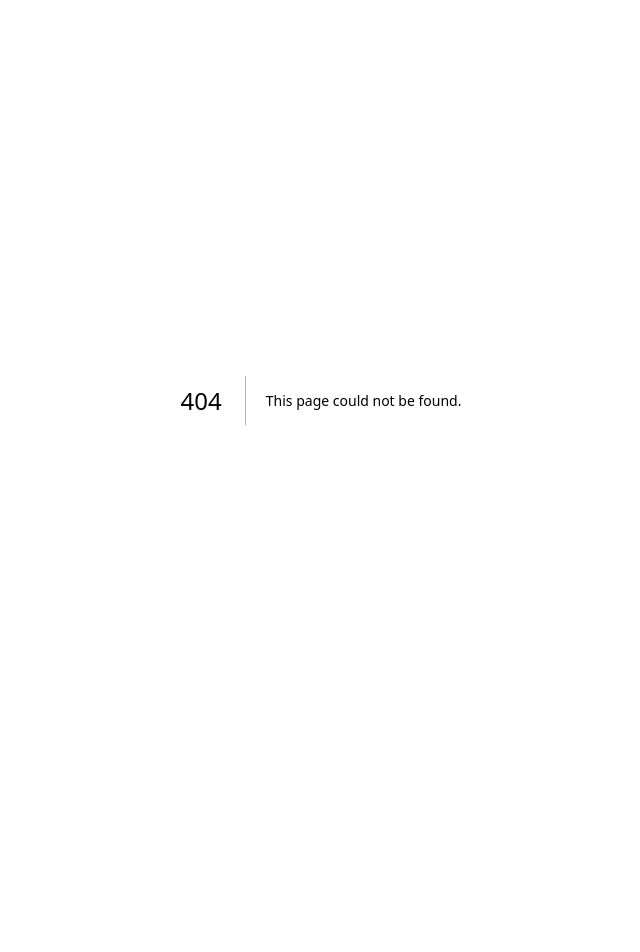
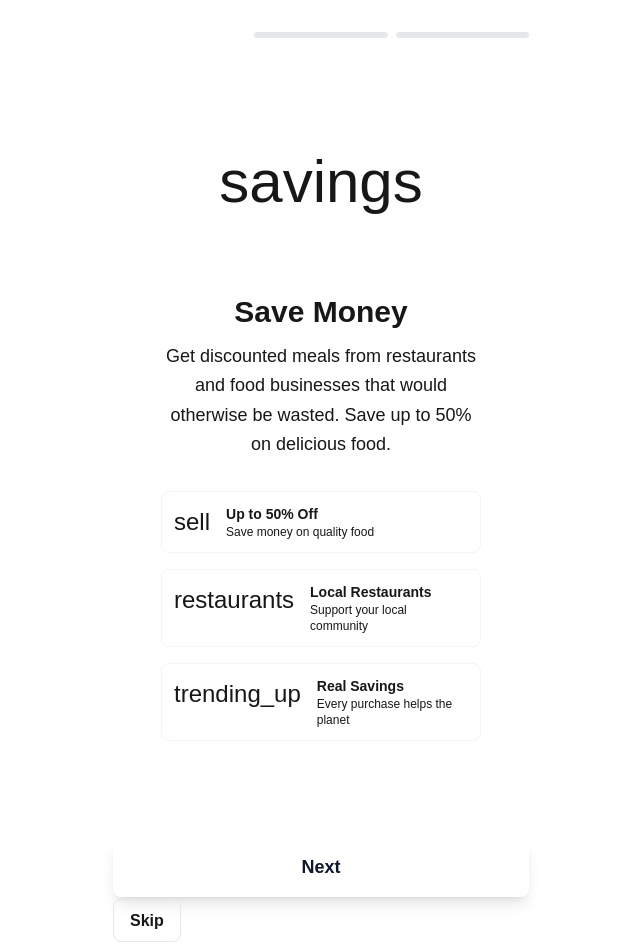
Before and after one commit to ms-hamid/SaveBite, a Next.js app in the folder frontend/: page /onboarding/economy in a window 1280 px wide. Before the commit this address had no page. Shown: the top 952 px of the page, without its empty margins (319-959 px from the left). Before the commit the page ends 800 px from the top, so only its background shows below. Built offline with nearby package versions, Linux system fonts and the light colour scheme.

Commit message:
add: onboarding page, still need to set to open when customer open the website for the first time

```diff
--- /dev/null
+++ b/frontend/src/app/onboarding/economy/page.tsx
@@ -0,0 +1,99 @@
+'use client';
+
+import Link from 'next/link';
+
+export default function OnboardingEconomyPage() {
+  return (
+    <div className="min-h-screen bg-gradient-to-b from-primary/10 to-background-light dark:from-primary/5 dark:to-background-dark flex flex-col max-w-md mx-auto px-4">
+      {/* Progress Indicator */}
+      <div className="pt-8 pb-4">
+        <div className="flex gap-2 justify-center">
+          {[1, 2, 3].map((step) => (
+            <div
+              key={step}
+              className={`h-1.5 flex-1 rounded-full transition-all ${
+                step === 1
+                  ? 'bg-primary'
+                  : 'bg-gray-200 dark:bg-gray-700'
+              }`}
+            />
+          ))}
+        </div>
+      </div>
+
+      {/* Main Content */}
+      <div className="flex-1 flex flex-col items-center justify-center py-12 text-center">
+        {/* Icon */}
+        <div className="w-40 h-40 mb-8 flex items-center justify-center rounded-full bg-gradient-to-br from-primary/20 to-primary/10 dark:from-primary/10 dark:to-primary/5">
+          <span className="material-symbols-outlined text-6xl text-primary">
+            savings
+          </span>
+        </div>
+
+        {/* Title */}
+        <h1 className="text-3xl font-bold text-text-main-light dark:text-text-main-dark mb-3">
+          Save Money
+        </h1>
+
+        {/* Description */}
+        <p className="text-text-sub-light dark:text-text-sub-dark text-lg leading-relaxed mb-8 max-w-xs">
+          Get discounted meals from restaurants and food businesses that would otherwise be wasted. Save up to 50% on delicious food.
+        </p>
+
+        {/* Feature Points */}
+        <div className="w-full max-w-xs space-y-4 mb-12">
+          {[
+            {
+              icon: 'sell',
+              title: 'Up to 50% Off',
+              description: 'Save money on quality food',
+            },
+            {
+              icon: 'restaurants',
+              title: 'Local Restaurants',
+              description: 'Support your local community',
+            },
+            {
+              icon: 'trending_up',
+              title: 'Real Savings',
+              description: 'Every purchase helps the planet',
+            },
+          ].map((feature, idx) => (
+            <div
+              key={idx}
+              className="flex gap-4 items-start p-3 rounded-lg bg-white dark:bg-slate-800 border border-gray-100 dark:border-gray-700"
+            >
+              <span className="material-symbols-outlined text-primary text-[24px] flex-shrink-0">
+                {feature.icon}
+              </span>
+              <div className="text-left">
+                <p className="font-semibold text-text-main-light dark:text-text-main-dark text-sm">
+                  {feature.title}
+                </p>
+                <p className="text-xs text-text-sub-light dark:text-text-sub-dark">
+                  {feature.description}
+                </p>
+              </div>
+            </div>
+          ))}
+        </div>
+      </div>
+
+      {/* Bottom Button */}
+      <div className="pb-8 space-y-3">
+        <Link
+          href="/onboarding/process"
+          className="w-full py-4 px-4 rounded-lg bg-primary hover:bg-primary/90 text-slate-900 font-bold text-lg flex items-center justify-center gap-2 transition-colors shadow-lg shadow-primary/20"
+        >
+          Next
+        </Link>
+        <Link
+          href="/"
+          className="w-full py-3 px-4 rounded-lg border border-gray-200 dark:border-gray-700 text-text-main-light dark:text-text-main-dark font-semibold hover:bg-gray-50 dark:hover:bg-gray-800 transition-colors"
+        >
+          Skip
+        </Link>
+      </div>
+    </div>
+  );
+}
--- /dev/null
+++ b/frontend/src/app/onboarding/page.tsx
@@ -0,0 +1,26 @@
+'use client';
+
+import { useEffect } from 'react';
+import { useRouter } from 'next/navigation';
+
+export default function OnboardingPage() {
+  const router = useRouter();
+
+  useEffect(() => {
+    // Redirect to the first onboarding step
+    router.push('/onboarding/economy');
+  }, [router]);
+
+  return (
+    <div className="flex items-center justify-center min-h-screen bg-background-light dark:bg-background-dark">
+      <div className="text-center">
+        <span className="material-symbols-outlined text-4xl text-primary mb-4 block">
+          hourglass_empty
+        </span>
+        <p className="text-text-sub-light dark:text-text-sub-dark">
+          Loading onboarding...
+        </p>
+      </div>
+    </div>
+  );
+}
--- /dev/null
+++ b/frontend/src/app/onboarding/process/page.tsx
@@ -0,0 +1,5 @@
+import { OnboardingRoute } from "../../../components/routes/OnboardingRoute";
+
+export default function OnboardingProcessPage() {
+  return <OnboardingRoute step="process" />;
+}
--- /dev/null
+++ b/frontend/src/app/onboarding/sustainability/page.tsx
@@ -0,0 +1,5 @@
+import { OnboardingRoute } from "../../../components/routes/OnboardingRoute";
+
+export default function OnboardingSustainabilityPage() {
+  return <OnboardingRoute step="sustainability" />;
+}
```
